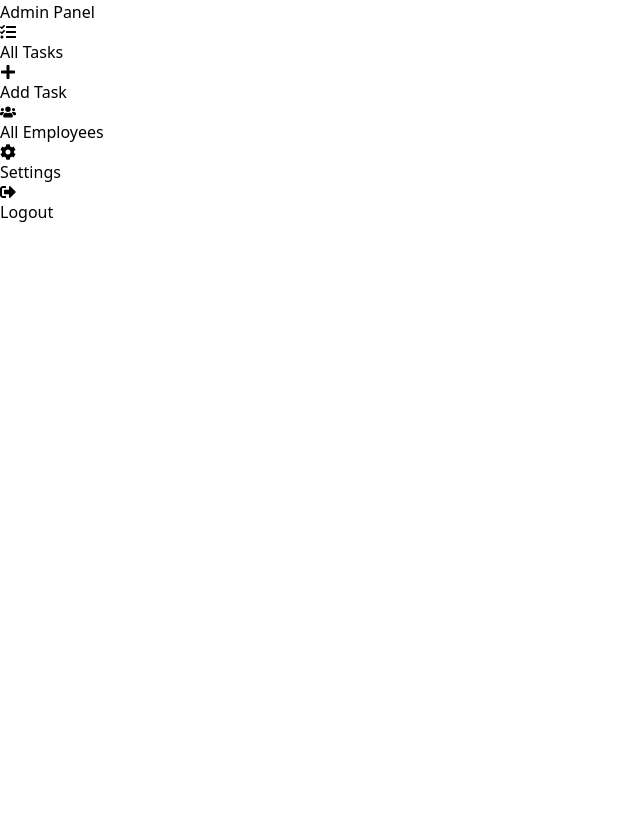
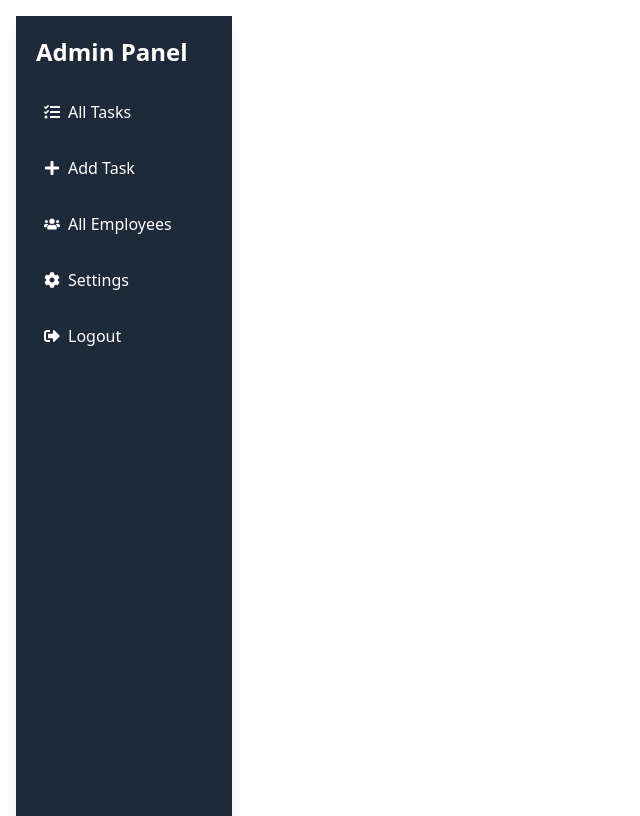
Before and after one commit to ash213-gif/EmployeManage_Front, a React (Vite) app in the folder vite-project/: page /admin in a window 1280 px wide. Shown: the whole page, without its empty margins (0-640 px from the left). Built offline with nearby package versions, Linux system fonts and the light colour scheme; no server answers.

Commit message:
reneder deploy change api

```diff
--- a/vite-project/Componenets/Admin/AdminDashboard/AdminDash.jsx
+++ b/vite-project/Componenets/Admin/AdminDashboard/AdminDash.jsx
@@ -1,14 +1,17 @@
-import React from 'react'
-import SidebarAdmin from './SidebarAdmin'
-import AdminContent from './AdminContent'
-import { Outlet } from 'react-router-dom'
+import React from 'react';
+import SidebarAdmin from './SidebarAdmin';
+import AdminContent from './AdminContent';
+import { Outlet } from 'react-router-dom';
 
 export default function AdminDash() {
   return (
-    <div className='HomeContainer' >
-        <div  ><SidebarAdmin /></div>
-        <div className='AdminContent' ><Outlet/></div>
-
+    <div className='flex h-screen'>
+      <div className='w-1/5   p-4'>
+        <SidebarAdmin />
+      </div>
+      <div className='w-4/5 p-4 '>
+        <Outlet />
+      </div>
     </div>
-  )
+  );
 }
--- a/vite-project/Componenets/Admin/AdminDashboard/SidebarAdmin.jsx
+++ b/vite-project/Componenets/Admin/AdminDashboard/SidebarAdmin.jsx
@@ -4,14 +4,34 @@ import { Link } from 'react-router-dom';
 
 export default function SidebarAdmin() {
   return (
-    <div className="Adminside">
-      <h2>Admin Panel</h2>
-      <ul>
-        <li><Link to="/admin/tasks"><FaTasks /> All Tasks</Link></li>
-        <li><Link to="/admin/addtask"><FaPlus /> Add Task</Link></li>
-        <li><Link to="/admin/employees"><FaUsers /> All Employees</Link></li>
-        <li><Link to="/admin/settings"><FaCog /> Settings</Link></li>
-        <li><Link to="/admin/logout"><FaSignOutAlt /> Logout</Link></li>
+    <div className="flex flex-col bg-gray-800 text-white w-54 h-screen p-5 shadow-lg">
+      <h2 className="text-2xl font-bold mb-6">Admin Panel</h2>
+      <ul className="space-y-4">
+        <li>
+          <Link to="/admin/tasks" className="flex items-center p-2 hover:bg-gray-700 rounded transition duration-200">
+            <FaTasks className="mr-2" /> All Tasks
+          </Link>
+        </li>
+        <li>
+          <Link to="/admin/addtask" className="flex items-center p-2 hover:bg-gray-700 rounded transition duration-200">
+            <FaPlus className="mr-2" /> Add Task
+          </Link>
+        </li>
+        <li>
+          <Link to="/admin/employees" className="flex items-center p-2 hover:bg-gray-700 rounded transition duration-200">
+            <FaUsers className="mr-2" /> All Employees
+          </Link>
+        </li>
+        <li>
+          <Link to="/admin/settings" className="flex items-center p-2 hover:bg-gray-700 rounded transition duration-200">
+            <FaCog className="mr-2" /> Settings
+          </Link>
+        </li>
+        <li>
+          <Link to="/admin/logout" className="flex items-center p-2 hover:bg-gray-700 rounded transition duration-200">
+            <FaSignOutAlt className="mr-2" /> Logout
+          </Link>
+        </li>
       </ul>
     </div>
   );
--- a/vite-project/Componenets/Admin/pages/Addtask&Search/Addtask.jsx
+++ b/vite-project/Componenets/Admin/pages/Addtask&Search/Addtask.jsx
@@ -17,7 +17,6 @@ export default function Addtask() {
 
   const [employees, setEmployees] = useState([]);
 
-
   const fields = [
     { type: "text", placeholder: "Enter your title", name: "title" },
     {
@@ -29,10 +28,11 @@ export default function Addtask() {
 
   useEffect(() => {
     if (getusers && Array.isArray(getusers)) {
-      const filteredUsers = getusers.filter(user => user.role === 'user');
+      const filteredUsers = getusers.filter((user) => user.role === "user");
       setEmployees(filteredUsers);
     }
   }, [getusers]);
+
   const handleChange = (e) => {
     setTask({ ...task, [e.target.name]: e.target.value });
   };
@@ -41,7 +41,10 @@ useEffect(() => {
     e.preventDefault();
 
     try {
-      const response = await axios.post( 'http://localhost:4040/createTask' ||`${GlobarRenderUrl}/createTask`  , task);
+      const response = await axios.post(
+        "http://localhost:4040/createTask" || `${GlobarRenderUrl}/createTask`,
+        task
+      );
       console.log(response);
       if (response.data.status) {
         toast.success(response.data.msg);
@@ -55,39 +58,39 @@ useEffect(() => {
         console.log("UserId stored in sessionStorage:", response.data.data._id);
       }
     } catch (error) {
-
       toast.error(error.response?.data?.msg || "Error occurred");
     }
   };
 
   return (
     <>
-      <div className="twodispaly">
+      <div className="flex justify-center p-4">
         <ToastContainer />
-        <div>
-          <div className="add-task-container">
-            <h1 className="add-task-title">Add Task</h1>
-            <form onSubmit={handleSubmit} className="add-task-form">
+        <div className="w-full max-w-md p-4 bg-white rounded shadow-md">
+          <h1 className="text-2xl font-bold mb-4">Add Task</h1>
+          <form onSubmit={handleSubmit}>
             {fields.map((field, i) => (
-                <div key={i} className="form-group">
+              <div key={i} className="mb-4">
                 <input
                   type={field.type}
                   name={field.name}
                   value={task[field.name]}
                   onChange={handleChange}
                   placeholder={field.placeholder}
-                    className="form-control"
+                  className="w-full p-2 border border-gray-300 rounded"
                   required
                 />
               </div>
             ))}
-              <div className="form-group">
-                <label htmlFor="assignedTo">Assign To:</label>
+            <div className="mb-4">
+              <label className="block text-sm font-medium mb-2">
+                Assign To:
+              </label>
               <select
                 name="assignedTo"
                 value={task.assignedTo}
                 onChange={handleChange}
-                  className="form-control"
+                className="w-full p-2 border border-gray-300 rounded"
                 required
               >
                 <option value="">Select Employee</option>
@@ -102,23 +105,26 @@ useEffect(() => {
                 )}
               </select>
             </div>
-              <div className="form-group">
-                <label htmlFor="deadline">Deadline:</label>
+            <div className="mb-4">
+              <label className="block text-sm font-medium mb-2">
+                Deadline:
+              </label>
               <input
                 type="date"
                 name="deadline"
                 value={task.deadline}
                 onChange={handleChange}
-                  className="form-control"
+                className="w-full p-2 border border-gray-300 rounded"
                 required
               />
             </div>
-              <button type="submit" className="btn btn-primary">
+            <button
+              type="submit"
+              className="w-full bg-blue-500 hover:bg-blue-700 text-white font-bold py-2 px-4 rounded"
+            >
               Submit
             </button>
-
           </form>
-          </div>
         </div>
         <Seacrch />
       </div>
--- a/vite-project/Componenets/Context/GetMonthlyById.jsx
+++ b/vite-project/Componenets/Context/GetMonthlyById.jsx
@@ -6,28 +6,54 @@ import React from "react";
 const GetMonthlyById = createContext(null);
 
 const GetMonthlyData = ({ children }) => {
+  const userId = sessionStorage.getItem("Id");
   const [monthlyData, setMonthlyData] = useState(null);
-  const userId = sessionStorage.getItem("Id");
-
-  // Correctly initialize state for current year and month
+  const [dailyData, setDailyData] = useState(null);
+  const [yearlydata, setyaerlydata] = useState(null);
   const [currentYear, setCurrentYear] = useState(new Date().getFullYear());
   const [currentMonth, setCurrentMonth] = useState(new Date().getMonth() + 1);
+  const [currentDay, setCurrentDay] = useState(new Date().getDate()); // Changed to getDate()
+  const [err, seterr] = useState(null);
 
   useEffect(() => {
     const getMonthly = async () => {
       try {
-        const response = await axios.get(`${GlobarRenderUrl}/getMonthlyTaskCount/${userId}/${currentYear}/${currentMonth}` );
-        setMonthlyData(response.data.taskCount);
+        const response = await axios.get(
+          `${GlobarRenderUrl}/getTaskCounts/${userId}/${currentYear}/${currentMonth}/${currentDay}`
+        );
+        setMonthlyData(response.data.monthlyTaskCount);
+        setDailyData(response.data.dailyTaskCount);
+        setyaerlydata(response.data.yearlyTaskCount);
       } catch (err) {
+        if (err.response && err.response.data && err.response.data.message) {
+          seterr(err.response.data.message);
+        } else {
+          seterr(err.message);
+        }
         console.log(err);
       }
     };
 
     getMonthly();
-  }, [userId, currentYear, currentMonth]);
+  }, [userId, currentYear, currentMonth, currentDay]);
 
   return (
-    <GetMonthlyById.Provider value={{ monthlyData, setMonthlyData, currentYear, setCurrentYear, currentMonth, setCurrentMonth }}>
+    <GetMonthlyById.Provider
+      value={{
+        monthlyData,
+        setMonthlyData,
+        dailyData,
+        setDailyData,
+        currentYear,
+        setCurrentYear,
+        currentMonth,
+        setCurrentMonth,
+        currentDay,
+        setCurrentDay,
+        yearlydata,
+        setyaerlydata,
+      }}
+    >
       {children}
     </GetMonthlyById.Provider>
   );
--- a/vite-project/Componenets/UserDashboard/Pages/Dashboad.jsx
+++ b/vite-project/Componenets/UserDashboard/Pages/Dashboad.jsx
@@ -8,13 +8,21 @@ const Dashboard = () => {
   const {
     monthlyData,
     setMonthlyData,
+    dailyData,
+    yearlyData,
     currentYear,
     setCurrentYear,
     currentMonth,
     setCurrentMonth,
+    currentDay,
+     yearlydata,
+      setyaerlydata
   } = useContext(GetMonthlyById);
 
-  const [div, setdiv] = useState(false);
+
+  console.log(monthlyData);
+  console.log(dailyData);
+  console.log(yearlydata);
 
   const currentYearValue = new Date().getFullYear();
   const years = Array.from({ length: 10 }, (_, i) => currentYearValue - i);
@@ -42,17 +50,16 @@ const Dashboard = () => {
   };
 
   const handleFetchData = () => {
-    console.log("Fetching data for:", monthlyData);
+    // Fetch data based on the selected year and month
+    console.log("Fetching data for:", currentYear, currentMonth);
   };
 
   return (
-    <div className=" mx-auto p-6">
-      {/* <h1 className="text-3xl font-bold mb-6">Dashboard</h1> */}
-
+    <div className="mx-auto p-6">
       <div className="grid grid-cols-1 md:grid-cols-3 gap-6 mb-10">
         <div
           className="bg-blue-500 text-white p-6 rounded-xl shadow-md flex items-center justify-between hover:scale-105 transition-all cursor-pointer"
-          onClick={() => setdiv(true)}
+
         >
           <div>
             <h2 className="text-xl font-semibold">Monthly Tasks</h2>
@@ -64,7 +71,7 @@ const Dashboard = () => {
         <div className="bg-red-500 text-white p-6 rounded-xl shadow-md flex items-center justify-between hover:scale-105 transition-all">
           <div>
             <h2 className="text-xl font-semibold">Yearly Tasks</h2>
-            <p className="text-2xl">{monthlyData}</p>
+            <p className="text-2xl">{yearlydata}</p>
           </div>
           <ImStatsBars className="text-4xl" />
         </div>
@@ -72,7 +79,7 @@ const Dashboard = () => {
         <div className="bg-green-500 text-white p-6 rounded-xl shadow-md flex items-center justify-between hover:scale-105 transition-all">
           <div>
             <h2 className="text-xl font-semibold">Daily Tasks</h2>
-            <p className="text-2xl">{monthlyData}</p>
+            <p className="text-2xl">{dailyData}</p>
           </div>
           <FaRegClock className="text-4xl" />
         </div>
```
Also changed, not shown: vite-project/Componenets/UserDashboard/Pages/profile/Profile.jsx (+34 -29 lines). Lines whose indentation alone changed are shown as unchanged.
